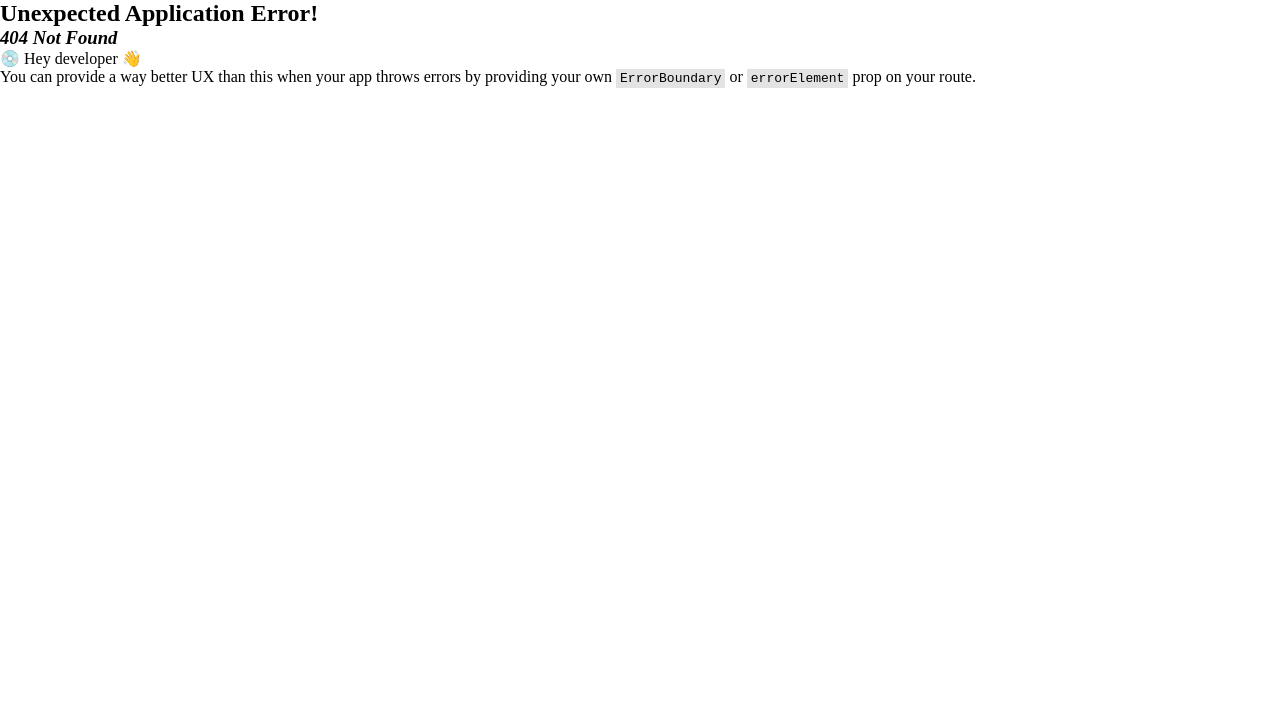
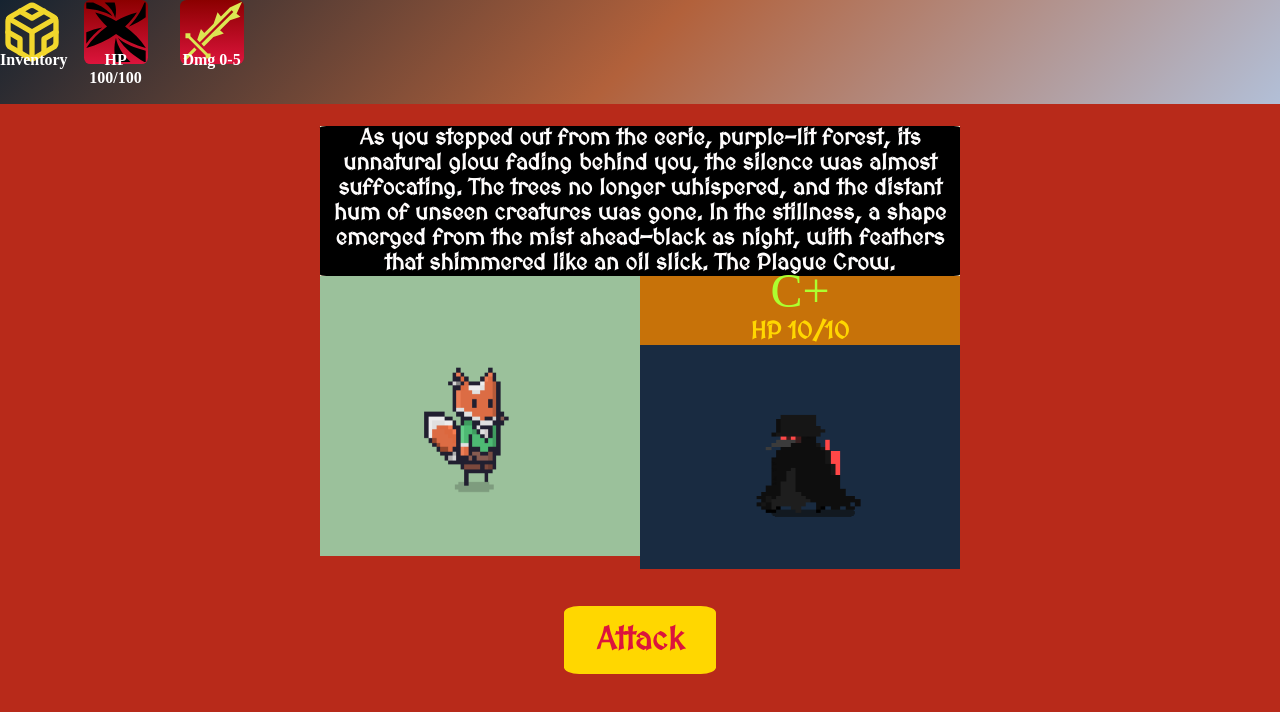
Before and after one commit to Chayan-Jn/textrpg2, a React (Vite) app: page /Floor3 in a window 1280 px wide. Before the commit this address had no page. Shown: the top 712 px of the page. Built offline with nearby package versions, Linux system fonts and the light colour scheme.

Commit message:
floor3 completed

```diff
--- a/Story/S6Floor4.jsx
+++ b/Story/S6Floor4.jsx
@@ -1,6 +1,7 @@
 
 import { useState,useRef } from 'react'
 import '../styles/Floor4.css'
+import { Link } from 'react-router-dom'
 const S6Floor4 = () => {
 
   const[scrolled,setScrolled] = useState(false)
@@ -47,11 +48,15 @@ const S6Floor4 = () => {
     </div>
 
       <div className="lore4">
-        hello
+        The purple-lit forest on the fourth floor feels unnervingly alive, its eerie glow casting shifting shadows among the trees. The air hums with a soft, disembodied whisper, and the ground shifts beneath your feet as though the forest is watching, waiting. There's a strange sense of being both drawn in and observed, the atmosphere thick with an unspoken presence.
+        hint:"scroll to move through the forest"
 
-        {scrolled && <div className='showProceed'>
-        <span>Proceed</span>
-        </div>}
+        {scrolled &&
+        <Link className='showProceed' to={"/Floor3"}>
+          <div >
+            <span>Proceed</span>
+          </div>
+        </Link>}
       </div>
 
     </div>
--- /dev/null
+++ b/Story/S7Floor3.jsx
@@ -0,0 +1,40 @@
+import { BattleScreen } from "../Screens/BattleScreen"
+
+
+// {enemyImage,enemyDeathImage} = images
+// {message,Name} = info
+// edmg
+// eHp
+// mEHP
+const next = "/Floor2"
+const dieTime = 3
+const eHP = 10
+const mEHP = 10
+const edmg = 10
+const info = {
+        Name: "C+",
+        message:"As you stepped out from the eerie, purple-lit forest, its unnatural glow fading behind you, the silence was almost suffocating. The trees no longer whispered, and the distant hum of unseen creatures was gone. In the stillness, a shape emerged from the mist ahead—black as night, with feathers that shimmered like an oil slick. The Plague Crow."
+      }
+const images = {
+  enemyImage:"../images/enemies/Pcrow.gif",
+  enemyDeathImage:"../images/enemies/Pcrowdie.gif"
+}
+
+
+const S7Floor3 = () => {
+  return (
+    <div>
+      <BattleScreen
+      images={images}
+      info={info}
+      edmg={edmg}
+      eHP={eHP}
+      mEHP={mEHP}
+      next={next}
+      dieTime={dieTime}
+      />
+    </div>
+  )
+}
+
+export default S7Floor3
--- a/src/App.jsx
+++ b/src/App.jsx
@@ -6,6 +6,7 @@ import S3Floor7 from '../Story/S3Floor7.jsx'
 import S4Floor6 from '../Story/S4Floor6.jsx'
 import S5Floor5 from '../Story/S5Floor5.jsx'
 import S6Floor4 from '../Story/S6Floor4.jsx'
+import S7Floor3 from '../Story/S7Floor3.jsx'
 
 const router = createBrowserRouter([
   {
@@ -35,6 +36,10 @@ const router = createBrowserRouter([
   {
     path:"/Floor4",
     element:<S6Floor4/>
+  },
+  {
+    path:"/Floor3",
+    element:<S7Floor3/>
   }
 ])
 
--- a/styles/Floor4.css
+++ b/styles/Floor4.css
@@ -115,6 +115,10 @@ section{
 
     display: flex;
     flex-direction: column;
+    text-align: center;
+    font-weight: bold;
+    font-size: 1rem;
+    color: rgb(233, 187, 205);
 
 }
 
@@ -143,10 +147,12 @@ section{
     border-top-right-radius: 30%;
     border:solid 3px white;
     animation:flickerAnimation 1s infinite;
-
 }
 
 .showProceed:hover{
-    opacity: 1;
+
    cursor:grab;
+   animation:none;
+   background-color: white;
+   color: #333;
 }
```
Also changed, not shown: Screens/BattleScreen.jsx (+9 -0 lines), Day.txt, images/enemies/Pcrow.gif (added), images/enemies/Pcrowdie.gif (added).
